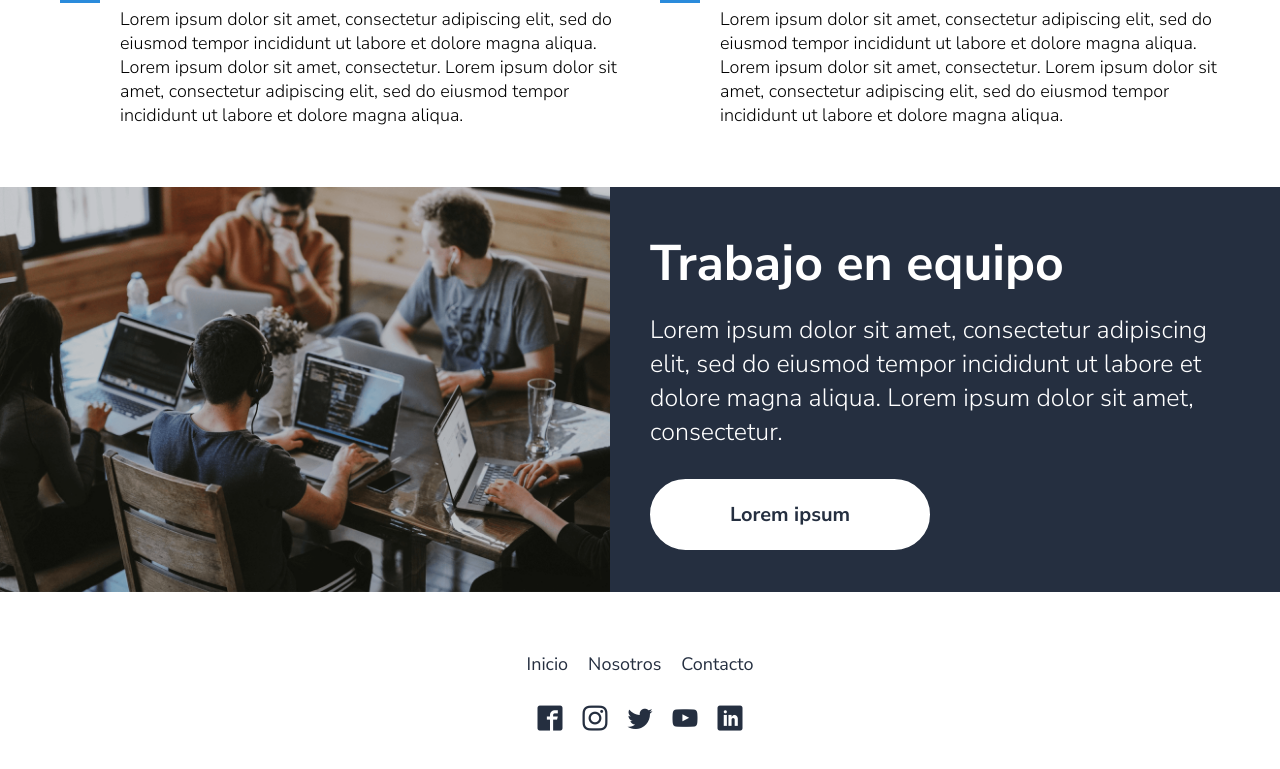
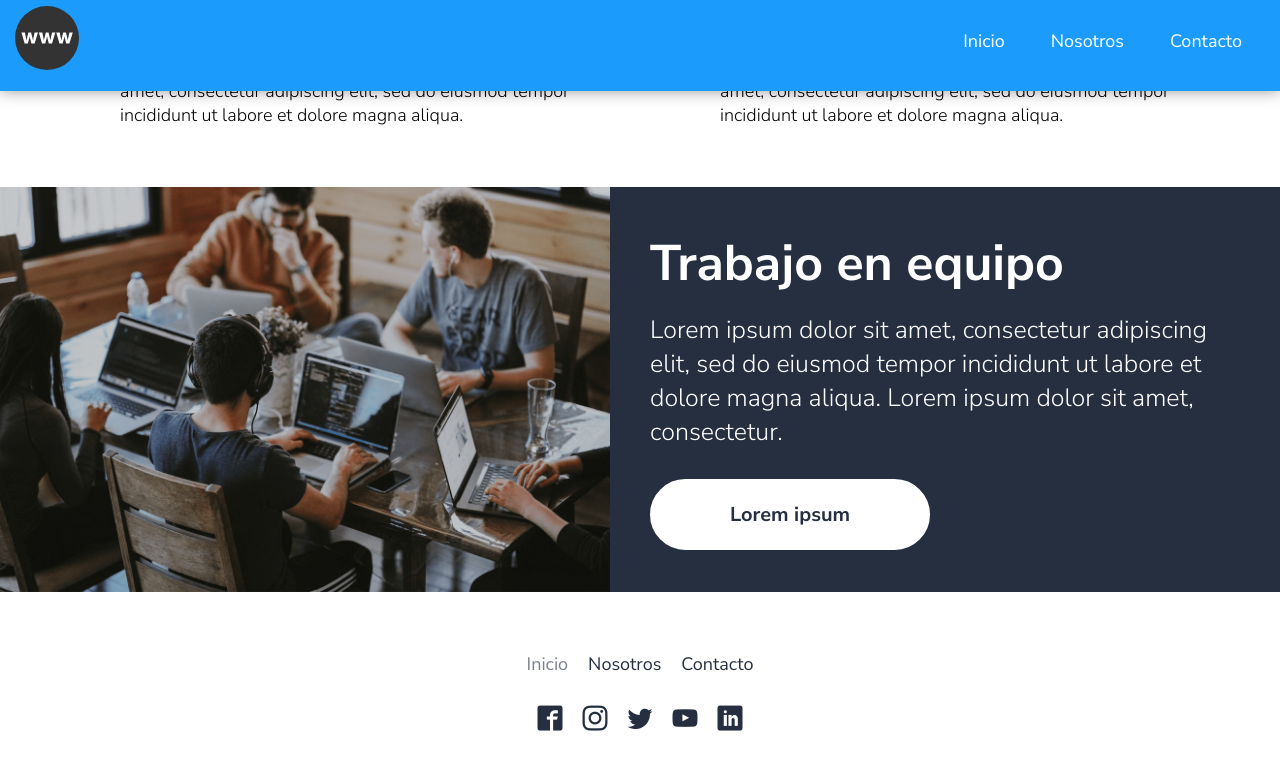
Before and after one commit to diegolepore/landing-page-project, a plain HTML site: page index.html in a window 1280 px wide. In both pictures the pointer is over the link 547 px from the left and 1834 px from the top of the page. Shown: the part 1170-1939 px from the top of the page. Drawn offline with Linux system fonts and the light colour scheme.

Commit message:
Make header sticky.

```diff
--- a/css/main.css
+++ b/css/main.css
@@ -67,6 +67,10 @@ body {
   background-color: #1B9CFC;
   color: #fff;
   padding: 15px;
+  position: sticky;
+  top: 0;
+  z-index: 5;
+  box-shadow: 0 0 15px rgba(0, 0, 0, 0.4);
 }
 
 .header__logo {
@@ -401,6 +405,11 @@ body {
 .footer__menu-item a {
   color: #252F40;
   font-size: 18px;
+  transition: opacity 0.3s;
+}
+
+.footer__menu-item a:hover {
+  opacity: 0.6;
 }
 
 .footer__menu-item:not(:last-of-type) {
@@ -418,6 +427,14 @@ body {
   font-size: 25px;
 }
 
+.footer__social-list-item:hover {
+  transition: opacity 0.3s;
+}
+
+.footer__social-list-item:hover {
+  opacity: 0.6;
+}
+
 .footer__social-list-item:not(:last-of-type) {
   margin-right: 20px;
 }
```
